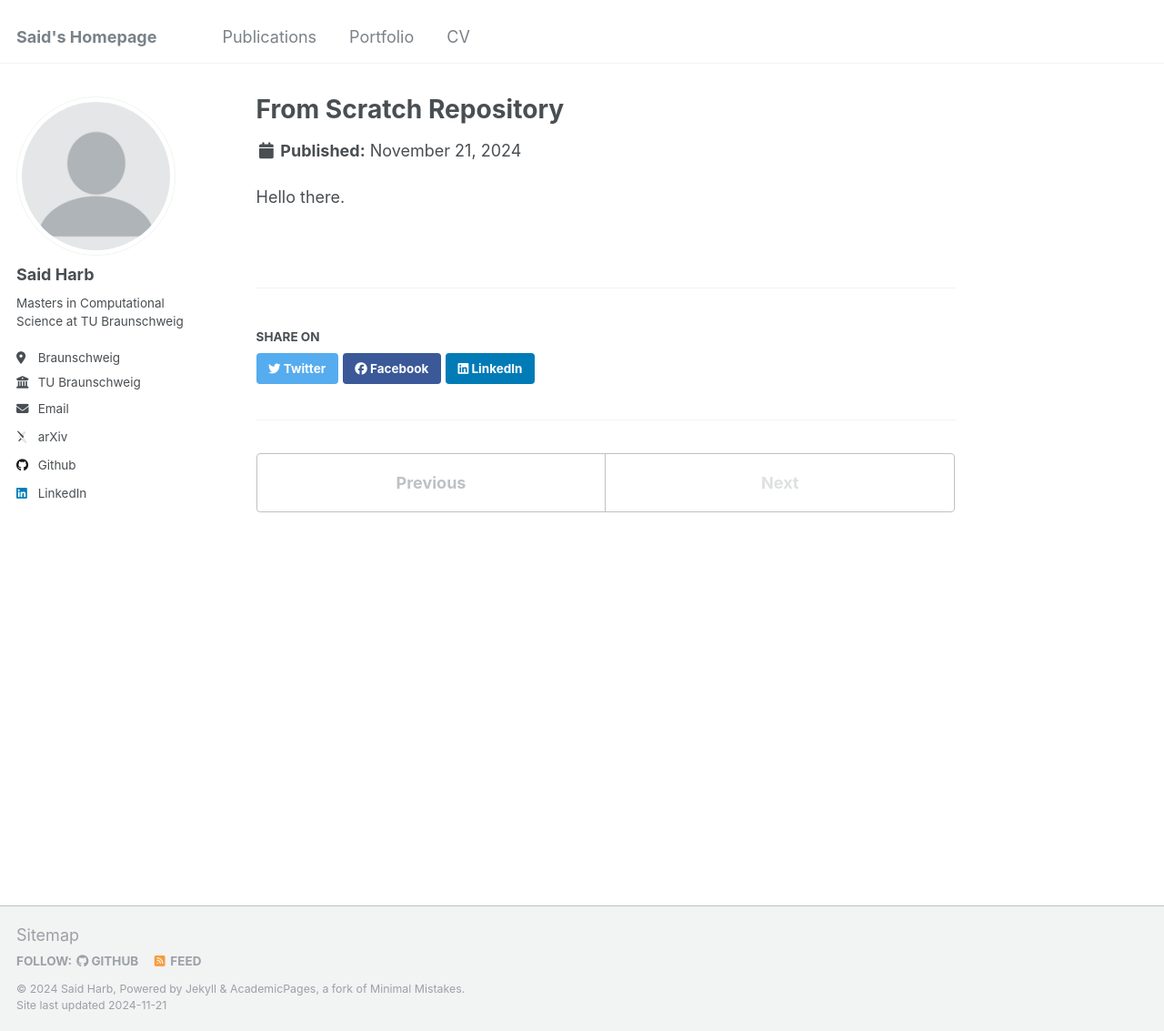
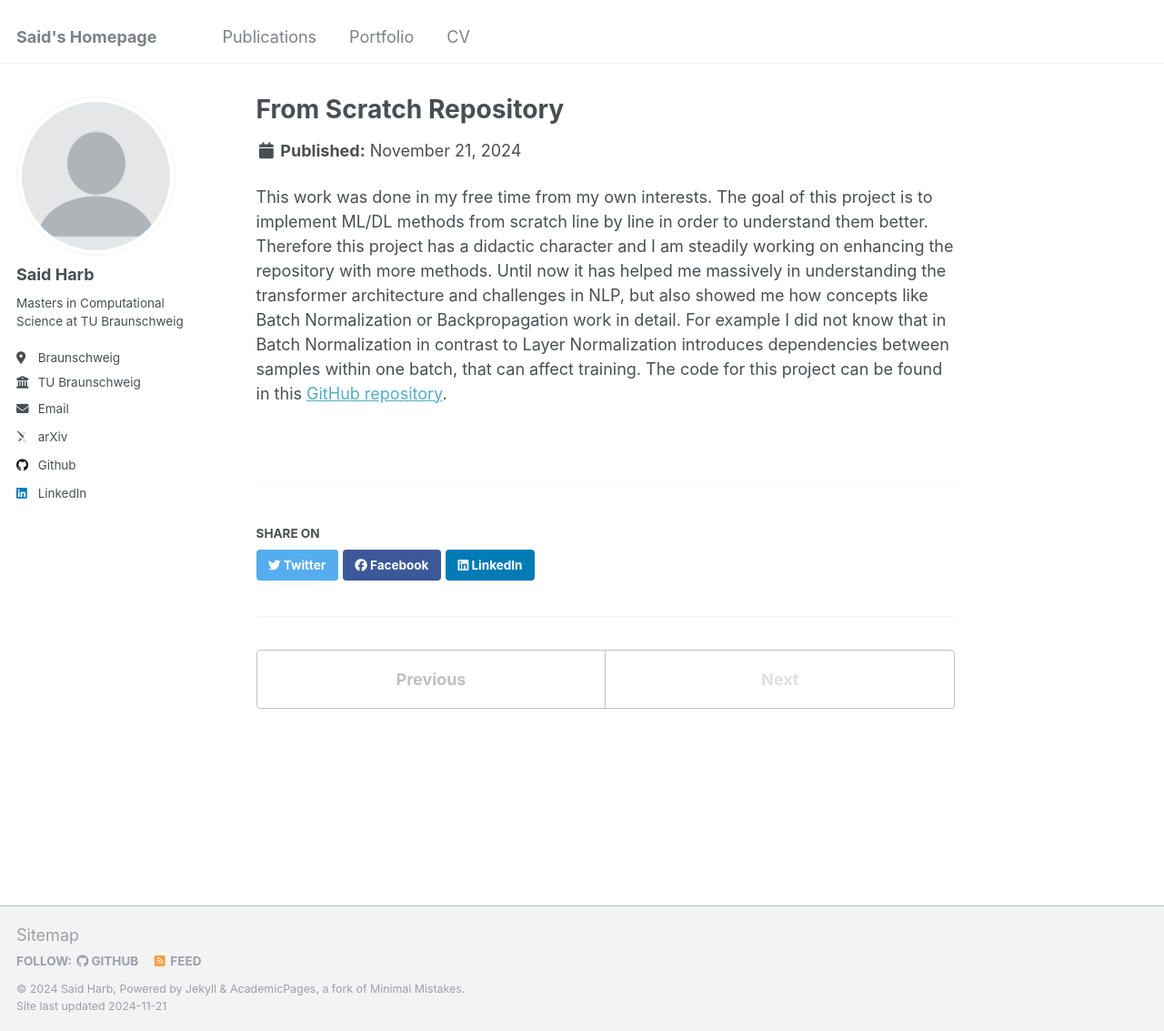
Before and after one commit to saidharb/saidharb.github.io, a Jekyll site: the page built from _portfolio/portfolio_3.md, in a window 1280 px wide and 1133 px high. Shown: the whole window at 91% size. Built offline with Jekyll 4.4.1, drawn with Linux system fonts in a browser that asks for light colours; some web fonts are replaced.

Commit message:
Update portfolio_3.md

```diff
--- a/_portfolio/portfolio_3.md
+++ b/_portfolio/portfolio_3.md
@@ -4,4 +4,4 @@ excerpt: "To gain a deeper understanding of modern chat tools like ChatGPT, I im
 collection: portfolio
 ---
 
-Hello there.
+This work was done in my free time from my own interests. The goal of this project is to implement ML/DL methods from scratch line by line  in order to understand them better. Therefore this project has a didactic character and I am steadily working on enhancing the repository with more methods. Until now it has helped me massively in understanding the transformer architecture and challenges in NLP, but also showed me how concepts like Batch Normalization or Backpropagation work in detail. For example I did not know that in Batch Normalization in contrast to Layer Normalization introduces dependencies between samples within one batch, that can affect training. The code for this project can be found in this [GitHub repository](https://github.com/saidharb/SB_NLP).
```
